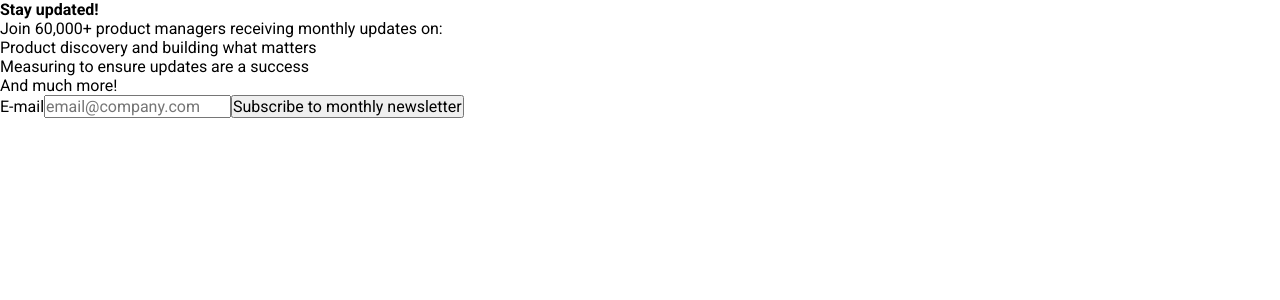
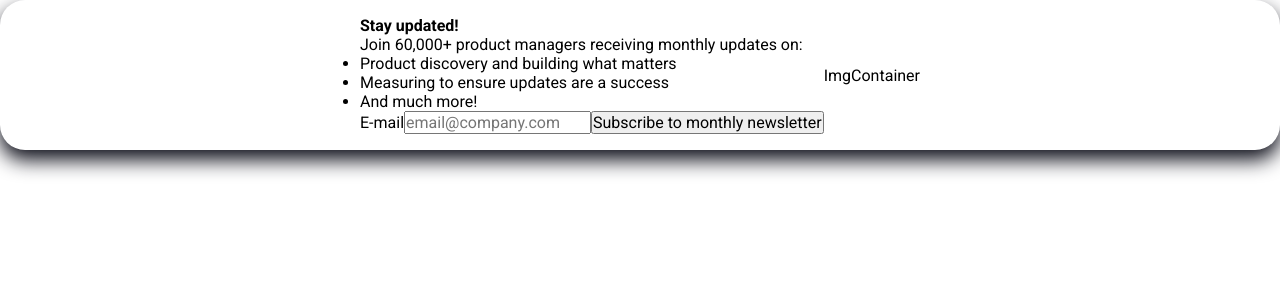
Before and after one commit to Tomas-Arrativel/newsletter-signup, a React (Vite) app: page / in a window 1280 px wide. Shown: the top 300 px of the page. Built offline with nearby package versions, Linux system fonts and the light colour scheme.

Commit message:
creating a background and min-height

```diff
--- a/src/App.module.css
+++ b/src/App.module.css
@@ -0,0 +1,9 @@
+.container {
+  display: flex;
+  justify-content: center;
+  align-items: center;
+  background-color: var(--white);
+  box-shadow: 0 10px 20px hsl(235, 29%, 8%);
+  padding: 1rem;
+  border-radius: 25px;
+}
--- a/src/App.tsx
+++ b/src/App.tsx
@@ -1,10 +1,11 @@
 import styles from './App.module.css';
-import { TextContainer } from './containers/exports';
+import { ImgContainer, TextContainer } from './containers/exports';
 
 function App() {
   return (
     <main className={styles.container}>
       <TextContainer />
+      <ImgContainer />
     </main>
   );
 }
```
